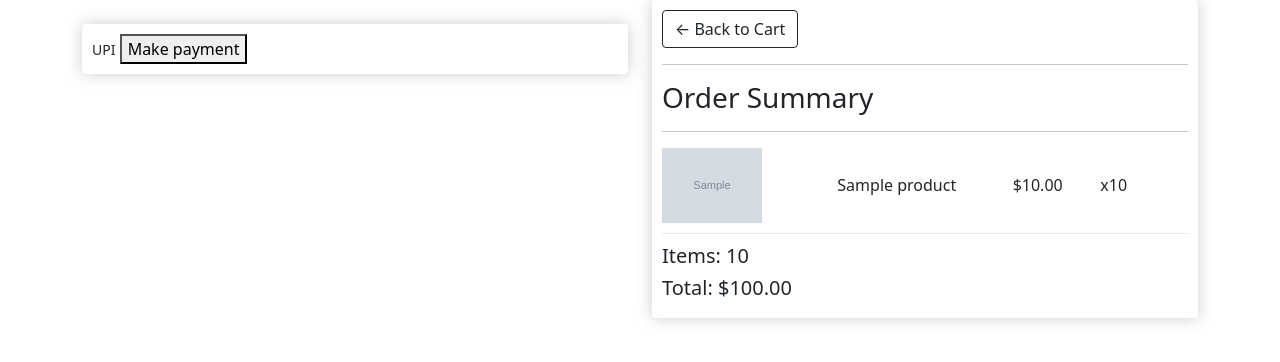
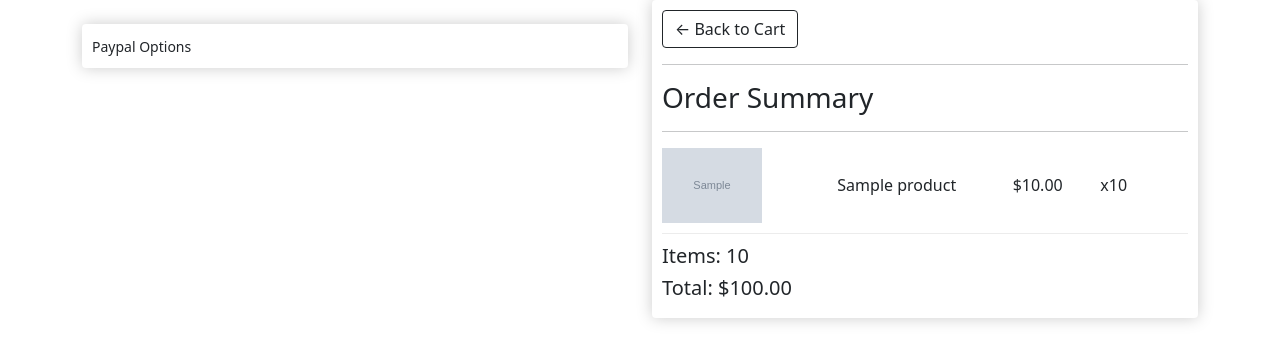
Before and after one commit to bc0d/Django-ArtStore, a Django app: template store/templates/checkout.html in a window 1280 px wide. Shown: the part 56-418 px from the top of the page. Run offline with Django 5.2, Linux system fonts and the light colour scheme; a user stored in the database is signed in; tables that the repository leaves empty hold one stand-in row (values such as "Sample post"); the template is opened without the code that fills it: values that come from a table or form of the project are taken from there, most other values are stand-ins (such as "Sample title", 1, 10 or a date in 2020); grey boxes marked "Sample" are stand-in pictures; some libraries are stand-ins or nearby versions.

Commit message:
paypal adding not completed

```diff
--- a/store/templates/checkout.html
+++ b/store/templates/checkout.html
@@ -40,9 +40,10 @@
             </div>
             <br>
             <div class="box-element hidden" id="payment-info">
-                <small>UPI</small>
-                <button id="make-payment">Make payment</button>
-            </div>
+				<small>Paypal Options</small>
+				<!--<button id="make-payment">Make payment</button>-->
+				<div id="paypal-button-container"></div>
+			</div>
         </div>
         <div class="col-lg-6">
             <div class="box-element">
@@ -63,6 +64,35 @@
             </div>
         </div>
     </div>
+
+    <script src="https://www.paypal.com/sdk/js?client-id=sb&currency=USD"></script>
+
+    <script>
+        // Render the PayPal button into #paypal-button-container
+        paypal.Buttons({
+
+
+            // Set up the transaction
+            createOrder: function(data, actions) {
+                return actions.order.create({
+                    purchase_units: [{
+                        amount: {
+                            value: '0.01'
+                        }
+                    }]
+                });
+            },
+
+            // Finalize the transaction
+            onApprove: function(data, actions) {
+                return actions.order.capture().then(function(details) {
+                    // Show a success message to the buyer
+                    alert('Transaction completed by ' + details.payer.name.given_name + '!');
+                });
+            }
+
+        }).render('#paypal-button-container');
+    </script>
 
     <script type="text/javascript">
         var shipping = '{{ order.shipping }}';
```
